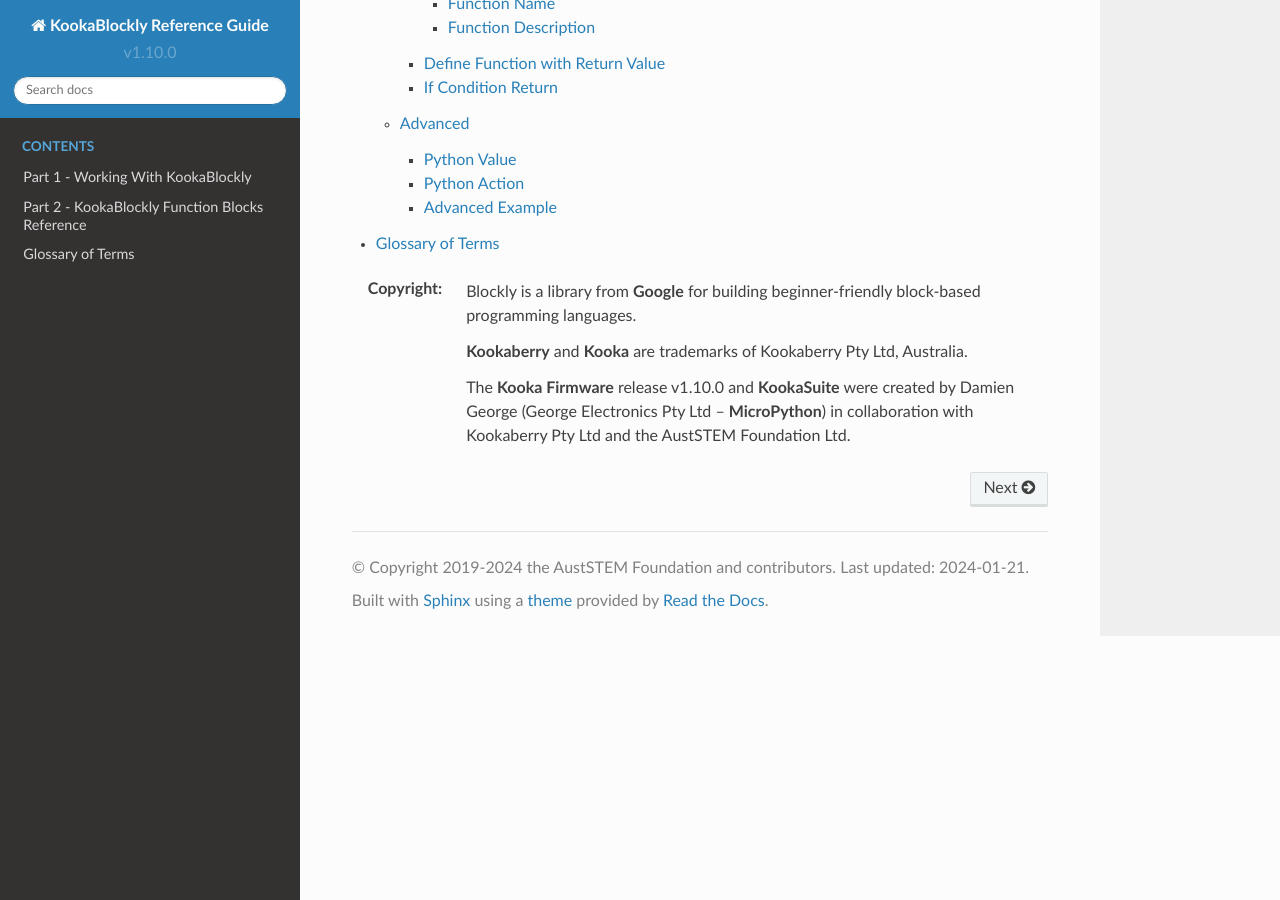
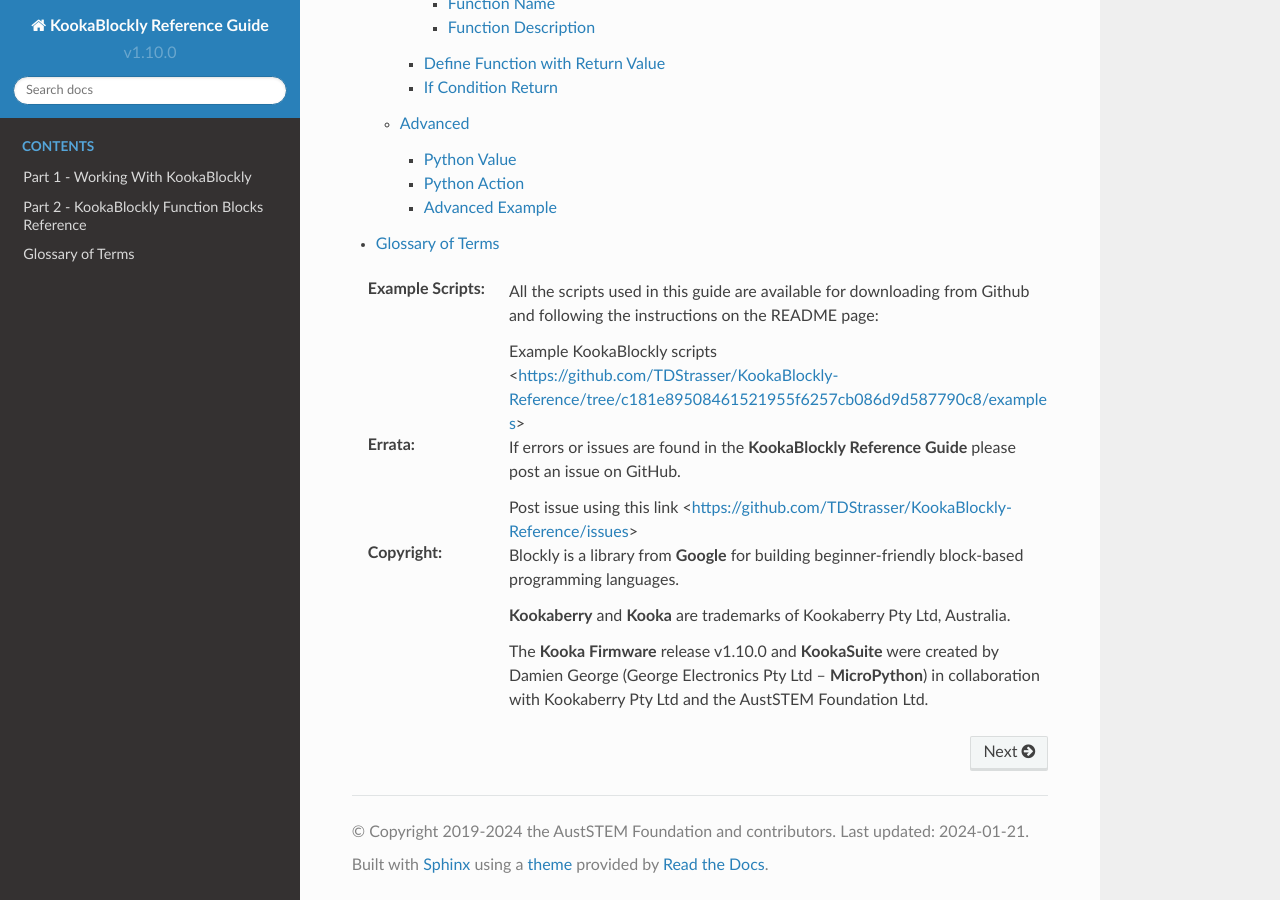
Before and after one commit to TDStrasser/KookaBlockly-Reference, a Sphinx documentation site: the page built from docs/source/index.rst, in a window 1280 px wide and 900 px high, scrolled down 6714 px. Built offline with Sphinx 7.4.7 and the Read the Docs theme 2.0.0, drawn with Linux system fonts in a browser that asks for light colours.

Commit message:
Links for examples and reporting issues

```diff
--- a/docs/source/index.rst
+++ b/docs/source/index.rst
@@ -25,6 +25,20 @@
    glossary.rst
 
 
+
+:Example Scripts:
+
+   All the scripts used in this guide are available for downloading from Github and following the instructions on the README page:
+
+   Example KookaBlockly scripts <https://github.com/TDStrasser/KookaBlockly-Reference/tree/c181e89508461521955f6257cb086d9d587790c8/examples>
+
+:Errata:
+
+   If errors or issues are found in the **KookaBlockly Reference Guide** please post an issue on GitHub.
+
+   Post issue using this link <https://github.com/TDStrasser/KookaBlockly-Reference/issues>
+
+
 :Copyright:
 
    Blockly is a library from **Google** for building beginner-friendly block-based programming languages.
```
